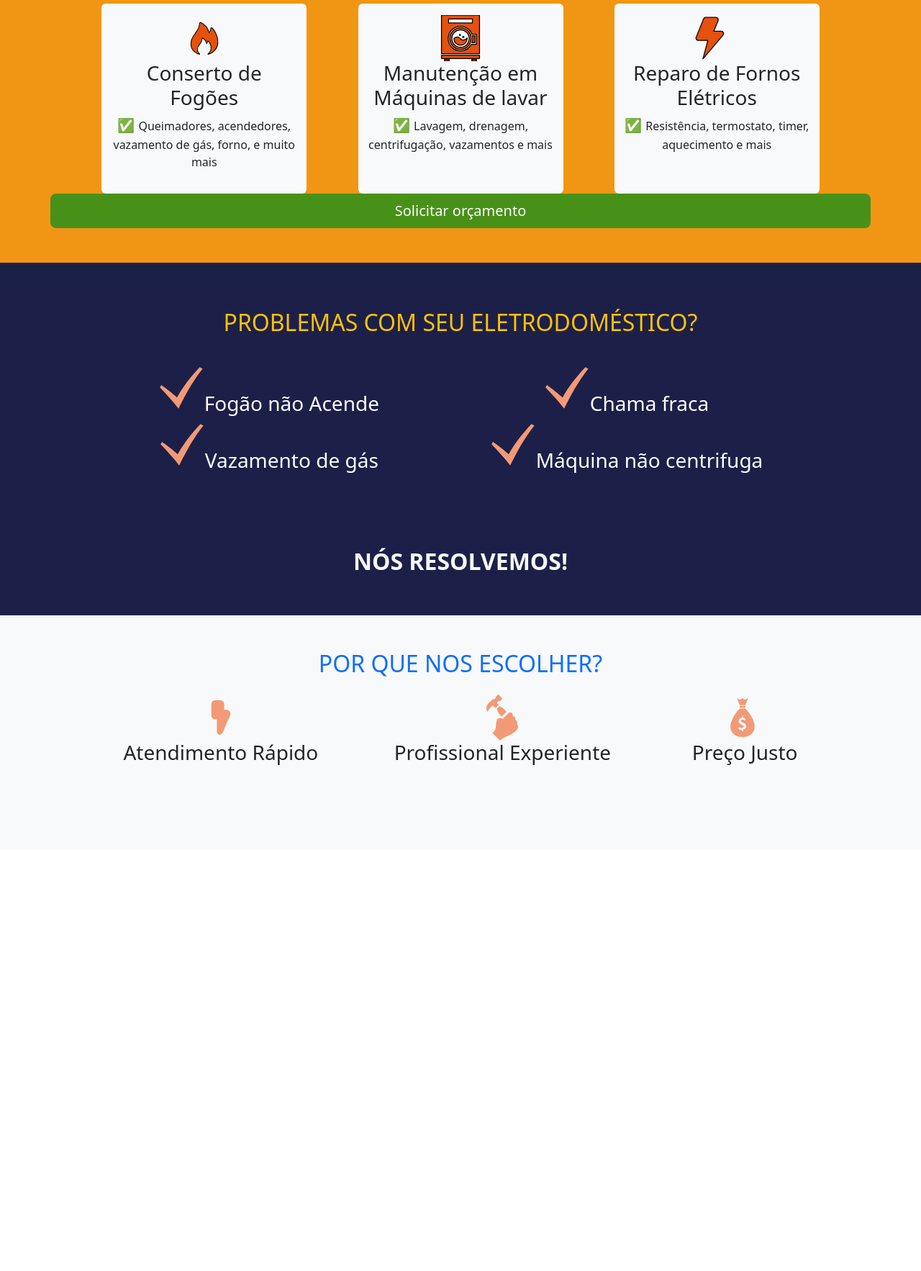
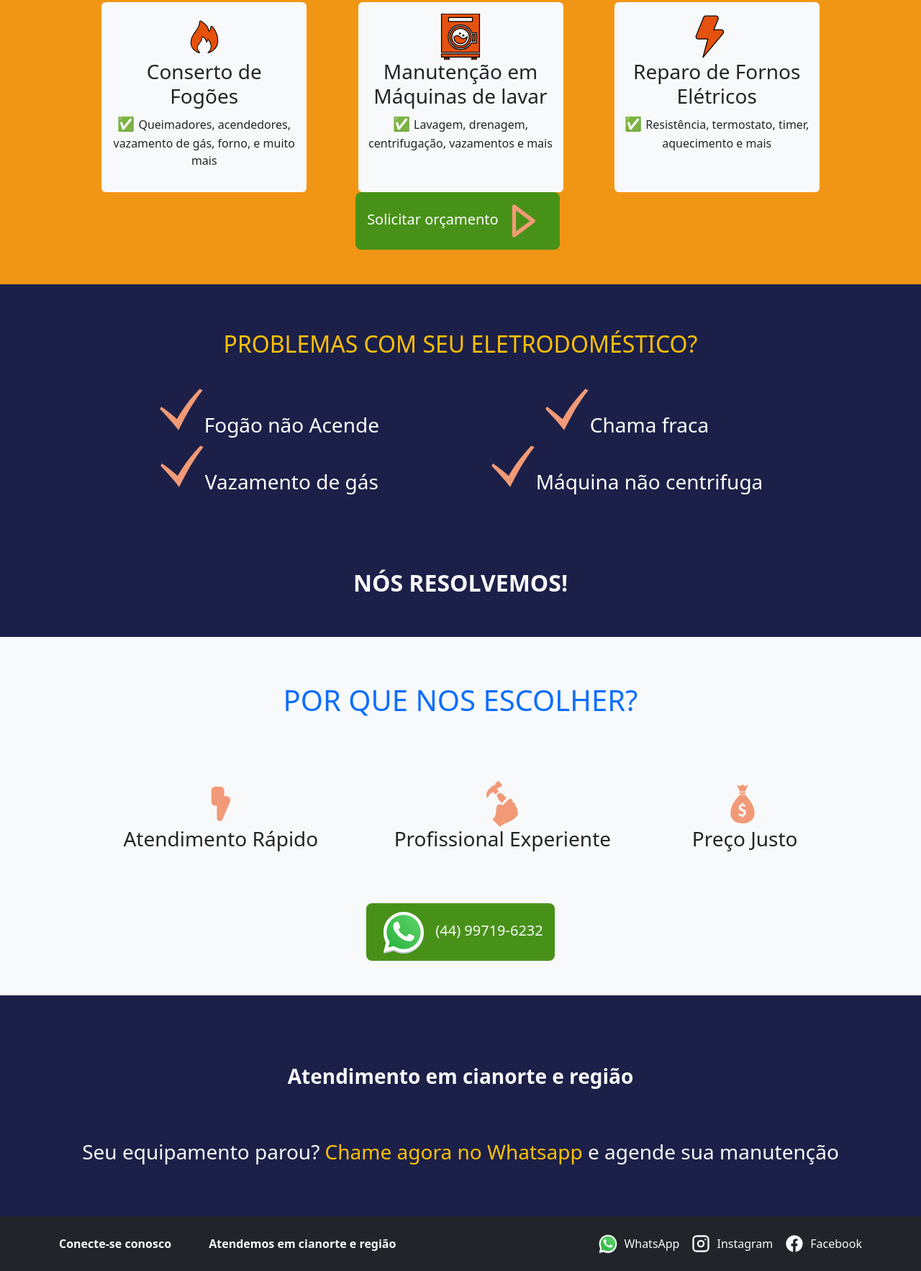
Before and after one commit to Luiz-F-Brogiato/landingpage-manutencao, a plain HTML site: page index.html in a window 1280 px wide. Shown: the part 535-2301 px from the top of the page at 72% size. Before the commit the page ends 1716 px from the top, so only its background shows below. Drawn offline with nearby package versions, Linux system fonts and the light colour scheme.

Commit message:
Finalizado

```diff
--- a/assets/css/style.css
+++ b/assets/css/style.css
@@ -36,23 +36,61 @@ i > img {
   font-size: 1.2em;
 }
 
-.hero-container > btn {
+.btn,
+button,
+input[type="button"],
+input[type="submit"],
+.hero-container > btn,
+.info div > btn,
+btn,
+a.btn {
   background-color: var(--btn-normal);
   color: var(--btn-normal-text);
+  border: none;
 }
 
-.hero-container > btn:hover {
+.btn:hover,
+button:hover,
+input[type="button"]:hover,
+input[type="submit"]:hover,
+.hero-container > btn:hover,
+.info div > btn:hover,
+btn:hover,
+a.btn:hover {
   background-color: var(--btn-active);
   color: var(--btn-normal-text);
   font-weight: 600;
 }
 
-.info div > btn {
+/* Focus: remove outline and make any <i> children transparent */
+.btn:focus,
+button:focus,
+input[type="button"]:focus,
+input[type="submit"]:focus,
+.hero-container > btn:focus,
+.info div > btn:focus,
+btn:focus,
+a.btn:focus {
+  outline: none;
+}
+
+.btn:focus i,
+button:focus i,
+input[type="button"]:focus i,
+input[type="submit"]:focus i,
+.hero-container > btn:focus i,
+.info div > btn:focus i,
+btn:focus i,
+a.btn:focus i {
+  opacity: 0;
+}
+
+#why{
   background-color: var(--btn-normal);
   color: var(--btn-normal-text);
 }
 
-.info div > btn:hover {
+#why:hover {
   background-color: var(--btn-active);
   color: var(--btn-normal-text);
   font-weight: 600;
@@ -62,6 +100,9 @@ i > img {
   background-color: #1c2048;
 }
 
+.last {
+  background-color: #1c2048;
+}
 .confirm h3 {
   color: white;
 }
@@ -69,7 +110,3 @@ i > img {
 .confirm h3::before {
   content: url(/assets/img/check-mark-svgrepo-com.svg);
 }
-
-.button > button{
-  width: min-content;
-}
--- a/index.html
+++ b/index.html
@@ -24,12 +24,12 @@
         </div>
         <p class="text-light">+100 serviços realizados</p>
         <p class="text-light">Atendimento em Domicílio</p>
-        <btn href="#" class="btn btn-lg"><img src="/assets/img/whatsapp.svg" class="img-fluid px-1 me-2" alt="">Chamar no whatsapp</btn>
+        <a href="https://wa.me/5544997196232" class="btn btn-lg" target="_blank" rel="noopener" style="background-color: #489118;"><img src="/assets/img/whatsapp.svg" class="img-fluid px-1 me-2" alt="">Chamar no whatsapp</a>
       </div>
     </section>
 
     <section class="py-5 info">
-      <div class="container">
+      <div class="container text-center">
         <div class="row text-center justify-content-evenly">
 
           <div class="col-md-3 bg-light py-3 rounded">
@@ -49,8 +49,8 @@
             <h3>Reparo de Fornos Elétricos</h3>
             <p>Resistência, termostato, timer, aquecimento e mais</p>
           </div>
-          <btn href="#" class="btn btn-lg ">Solicitar orçamento</btn>
         </div>
+        <a href="https://wa.me/5544997196232" class="btn btn-lg px-3 me-2 py-" target="_blank" rel="noopener">Solicitar orçamento <svg fill="#000000" width="64px" height="64px" viewBox="-2.4 -2.4 28.80 28.80" id="next" data-name="Line Color" xmlns="http://www.w3.org/2000/svg" class="icon line-color" transform="rotate(0)"><g id="SVGRepo_bgCarrier" stroke-width="0"></g><g id="SVGRepo_tracerCarrier" stroke-linecap="round" stroke-linejoin="round" stroke="#CCCCCC" stroke-width="0.048"></g><g id="SVGRepo_iconCarrier"><path id="primary" d="M17,12,5,21V3Z" style="fill: none; stroke: #f29a77; stroke-linecap: round; stroke-linejoin: round; stroke-width:2.4;"></path></g></svg></a>
       </div>
     </section>
 
@@ -77,8 +77,8 @@
         <section class="py-5 bg-light">
       <div class="container text-center">
         <div class="">
-          <h2 class="text-primary">POR QUE NOS ESCOLHER?</h2>
-          <div class="d-flex flex-row justify-content-evenly why">
+          <h2 class="text-primary py-3 fs-1">POR QUE NOS ESCOLHER?</h2>
+          <div class="d-flex flex-row justify-content-evenly why py-5">
             <div class="p-3 image-1 flex-row">
               <svg fill="#f29a77" width="64px" height="64px" viewBox="-7.5 -3.5 24 24" xmlns="http://www.w3.org/2000/svg" preserveAspectRatio="xMinYMin" class="jam jam-thunder-f" stroke="#f29a77"><g id="SVGRepo_bgCarrier" stroke-width="0"></g><g id="SVGRepo_tracerCarrier" stroke-linecap="round" stroke-linejoin="round"></g><g id="SVGRepo_iconCarrier"><path d="M5.708 4.968h1.789a1.5 1.5 0 0 1 1.378 2.09l-3.96 9.243a1.049 1.049 0 0 1-2.012-.413v-6.92L1.45 8.923A1.5 1.5 0 0 1 0 7.423V1.5A1.5 1.5 0 0 1 1.5 0h2.708a1.5 1.5 0 0 1 1.5 1.5v3.468z"></path></g></svg>
               <h3>
@@ -103,9 +103,36 @@
             </div>
           </div>
         </div>
-        <h2 class="text-light fw-bold">NÓS RESOLVEMOS!</h2>
+        <a href="https://wa.me/5544997196232" id="why" class="btn btn-lg text-light" target="_blank" rel="noopener"><img src="/assets/img/whatsapp.svg" class="img-fluid px-1 me-2" alt="">(44) 99719-6232</a>
       </div>
     </section>
+
+    <section class="last py-5">
+      <div class="container text-center">
+        <h3 class="fw-bold text-light py-5">Atendimento em cianorte e região</h3>
+        <h3 class="fw-normal text-light py-3">Seu equipamento parou? <span class="text-warning">Chame agora no Whatsapp</span> e agende sua manutenção</h3>
+      </div>
+    </section>
+
+    <footer class="bg-dark text-light py-4">
+      <div class="container d-flex flex-column flex-md-row justify-content-between align-items-center">
+        <div class="mb-3 mb-md-0">
+          <strong>Conecte-se conosco</strong>
+          <strong class="px-5">Atendemos em cianorte e região</strong>
+        </div>
+        <div class="d-flex gap-3 align-items-center">
+          <a href="https://wa.me/5544997196232" class="text-light d-flex align-items-center text-decoration-none" target="_blank" rel="noopener">
+            <img src="/assets/img/whatsapp.svg" alt="WhatsApp" width="28" class="me-2">WhatsApp
+          </a>
+          <a href="https://instagram.com/topdosfogoes/" class="text-light d-flex align-items-center text-decoration-none" target="_blank" rel="noopener">
+            <svg xmlns="http://www.w3.org/2000/svg" width="28" height="28" fill="currentColor" class="me-2" viewBox="0 0 24 24"><path d="M7 2h10a5 5 0 0 1 5 5v10a5 5 0 0 1-5 5H7a5 5 0 0 1-5-5V7a5 5 0 0 1 5-5zm0 2a3 3 0 0 0-3 3v10a3 3 0 0 0 3 3h10a3 3 0 0 0 3-3V7a3 3 0 0 0-3-3H7zm5 3.5a4.5 4.5 0 1 1 0 9 4.5 4.5 0 0 1 0-9zm0 2a2.5 2.5 0 1 0 0 5 2.5 2.5 0 0 0 0-5zM17.5 6a1 1 0 1 1 0 2 1 1 0 0 1 0-2z"/></svg>Instagram
+          </a>
+          <a href="https://www.facebook.com/profile.php?id=61587528950544" class="text-light d-flex align-items-center text-decoration-none" target="_blank" rel="noopener">
+            <svg xmlns="http://www.w3.org/2000/svg" width="28" height="28" fill="currentColor" class="me-2" viewBox="0 0 24 24"><path d="M22 12a10 10 0 1 0-11.6 9.9v-7h-2.3V12h2.3V9.8c0-2.3 1.4-3.6 3.5-3.6 1 0 2 .07 2 .07v2.2h-1.1c-1.1 0-1.4.66-1.4 1.3V12h2.4l-.4 2.9h-2v7A10 10 0 0 0 22 12z"/></svg>Facebook
+          </a>
+        </div>
+      </div>
+    </footer>
   </main>
 
 
```
